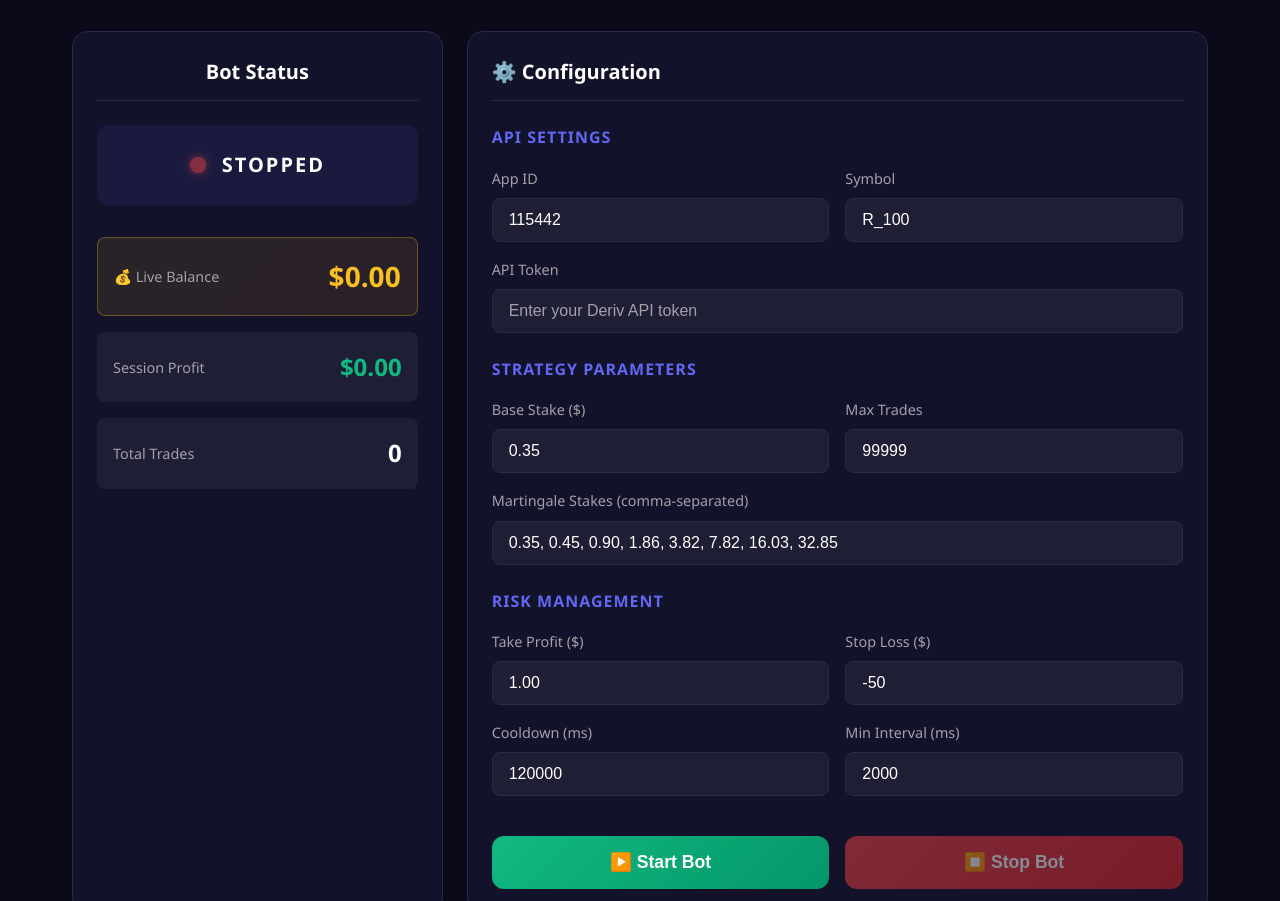
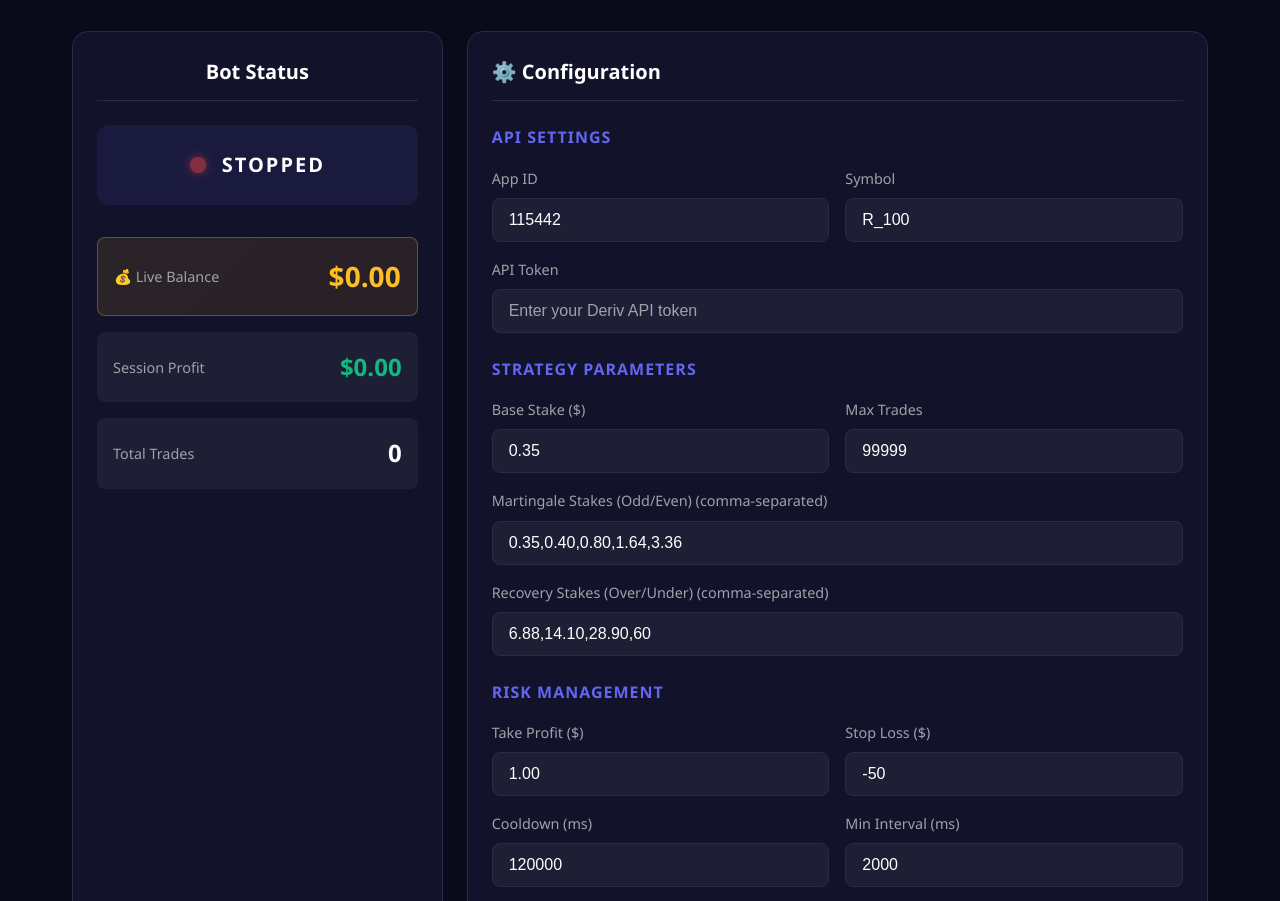
Before and after one commit to Naveen-2131/D-ODD, a website: page public/bot-panel.html in a window 1280 px wide. Shown: the part 199-1100 px from the top of the page. Drawn offline with Linux system fonts and the light colour scheme; no server answers.

Commit message:
Update bot-panel.html

```diff
--- a/public/bot-panel.html
+++ b/public/bot-panel.html
@@ -74,9 +74,14 @@
                             </div>
                         </div>
                         <div class="form-group">
-                            <label for="martingaleStakes">Martingale Stakes (comma-separated)</label>
+                            <label for="martingaleStakes">Martingale Stakes (Odd/Even) (comma-separated)</label>
                             <input type="text" id="martingaleStakes"
-                                value="0.35, 0.45, 0.90, 1.86, 3.82, 7.82, 16.03, 32.85" required>
+                                value="0.35,0.40,0.80,1.64,3.36" required>
+                        </div>
+                        <div class="form-group">
+                            <label for="overUnderStakes">Recovery Stakes (Over/Under) (comma-separated)</label>
+                            <input type="text" id="overUnderStakes"
+                                value="6.88,14.10,28.90,60" required>
                         </div>
                     </div>
 
```
